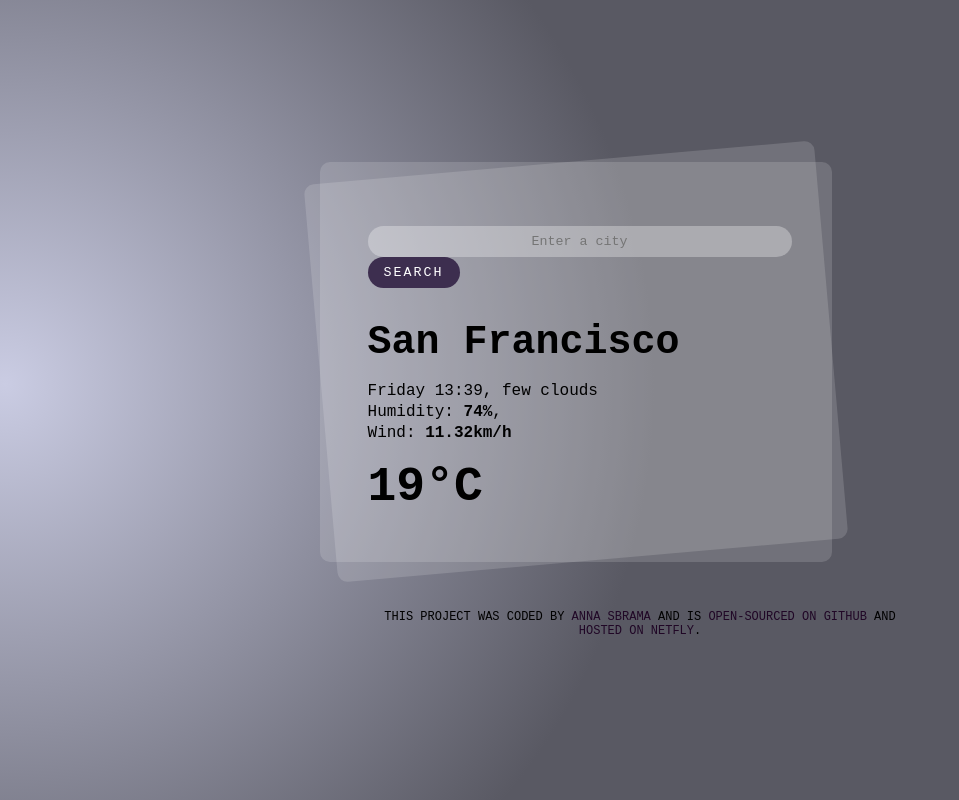
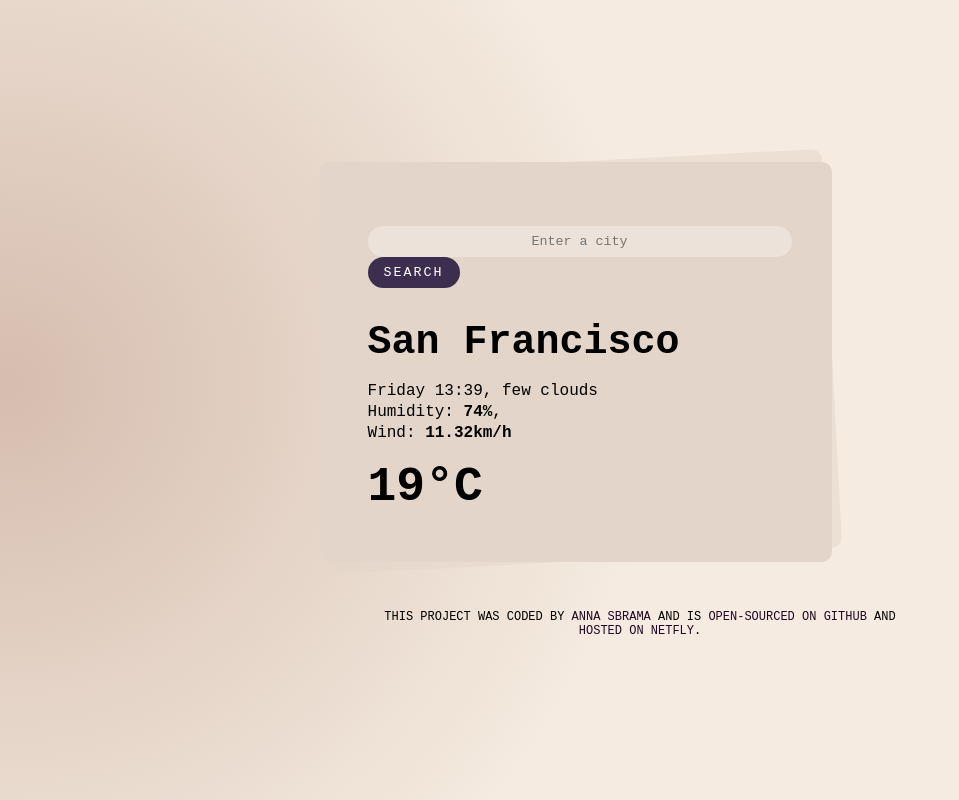
Before and after one commit to annasbrama/weather-shecodes-plus, a plain HTML site: page index.html in a window 1280 px wide. Shown: the whole page, without its empty margins (0-959 px from the left). Drawn offline with nearby package versions, Linux system fonts and the light colour scheme.

Commit message:
mudanças no layout

```diff
--- a/index.html
+++ b/index.html
@@ -34,7 +34,7 @@
         </div>
         <footer>
             <p>This project was coded by <a href="http://github.com/annasbrama">Anna Sbrama</a> and is <a
-                    href="https://github.com/shecodesio/weather">open-sourced on GitHub</a> and <a
+                    href="https://github.com/annasbrama/weather-shecodes-plus">open-sourced on GitHub</a> and <a
                     href="https://shecodes-weather.netlify.app/">hosted on Netfly</a>.</p>
         </footer>
     </div>
--- a/main.js
+++ b/main.js
@@ -17,7 +17,7 @@ function search(event) {
     let searchInputElement = document.querySelector(".input");
     let city = searchInputElement.value;
 
-    let apiKey = "";
+    let apiKey = "e03483d732fba98f417tb9d7ed1ao1d8";
     let apiUrl = `https://api.shecodes.io/weather/v1/current?query=${city}&key=${apiKey}&units=metric`;
 
     axios.get(apiUrl).then(displayTemperature);
--- a/style.css
+++ b/style.css
@@ -10,13 +10,13 @@ body {
     display: flex;
     justify-content: center;
     align-items: center;
-    background: radial-gradient(666px at 0.4% 48%, rgb(202, 204, 227) 0%, rgb(89, 89, 99) 97.5%) no-repeat center center fixed;
+    background: radial-gradient(666px at 0.4% 48%, #d5bdaf 0%, #f5ebe0 97.5%) no-repeat center center fixed;
     background-size: cover;
 }
 
 .card {
     width: 40vw;
-    background: rgba(255, 255, 255, .15);
+    background: #e3d5ca;
     padding: 3rem;
     border-radius: 10px;
     position: relative;
@@ -26,8 +26,8 @@ body {
     content: '';
     position: absolute;
     inset: 0;
-    background: rgba(255, 255, 255, .15);
-    transform: rotate(-5deg);
+    background: #e3d5ca80;
+    transform: rotate(-3deg);
     border-radius: 10px;
     z-index: -1;
 }
```
